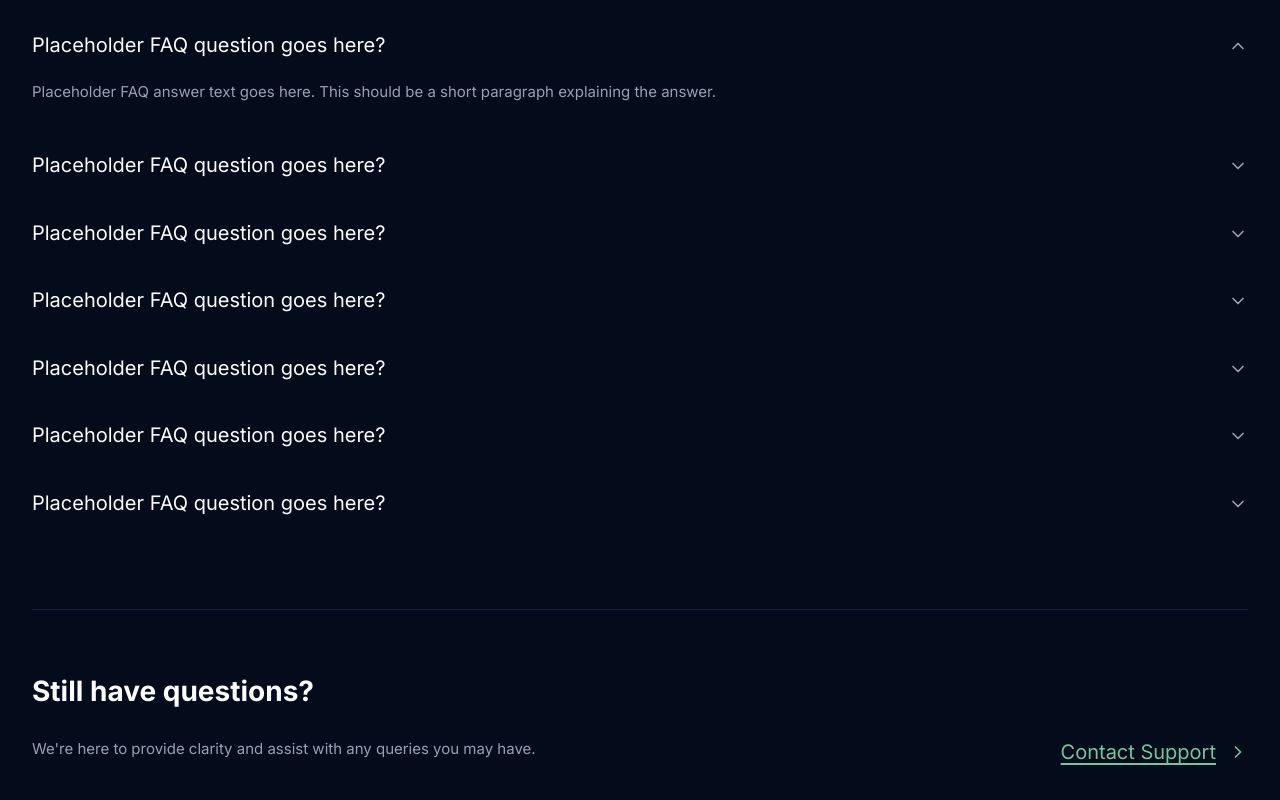
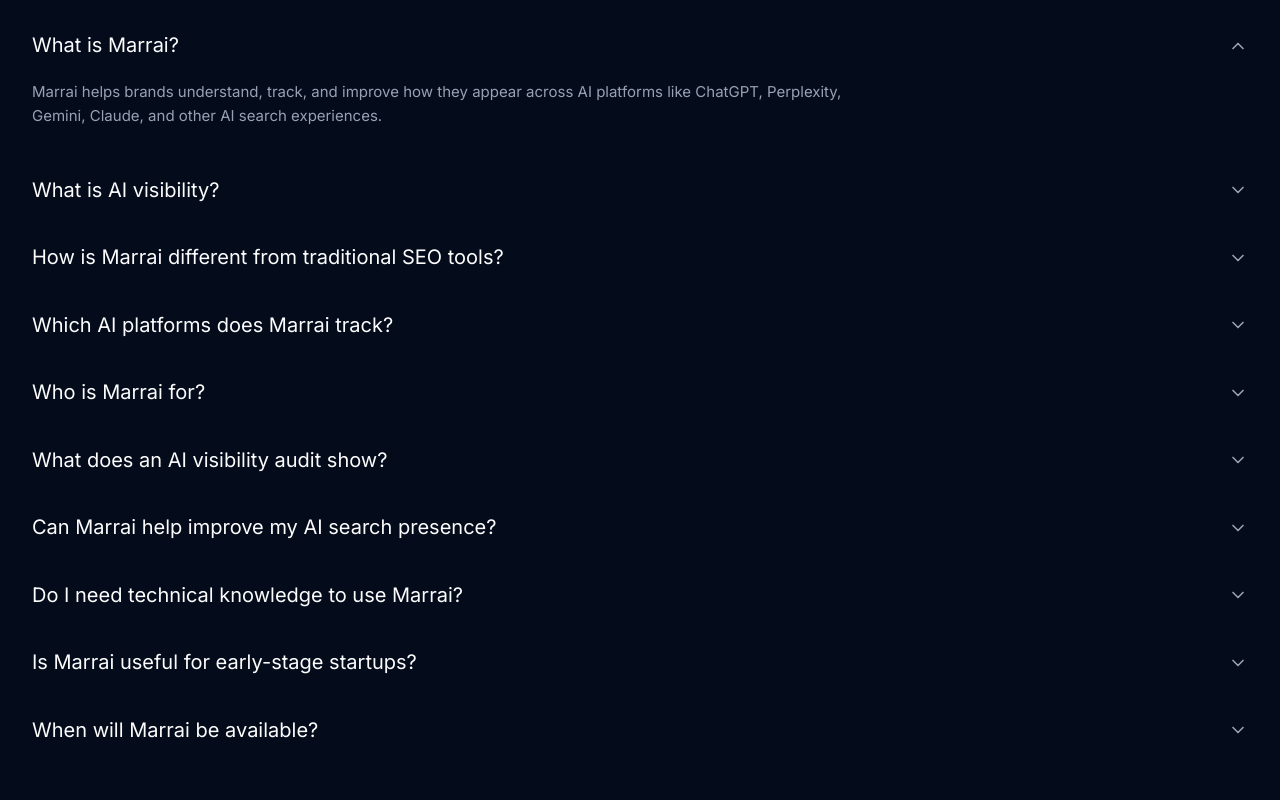
Before and after one commit to whyismeleige/marrai-web, a Next.js app: page / in a window 1280 px wide. Shown: the part 5120-5920 px from the top of the page. Built offline with nearby package versions, Linux system fonts and the light colour scheme.

Commit message:
feat(marketing): add proper faq questions and answers

```diff
--- a/src/constants/faq.ts
+++ b/src/constants/faq.ts
@@ -7,11 +7,11 @@
 export const faqSectionCopy = {
   heading: "Frequently Asked Questions",
   description:
-    "Find out all the essential details about our platform and how it can serve your needs.",
+    "Everything you need to know about Marrai, AI visibility, and how brands can grow across AI search platforms.",
   support: {
     heading: "Still have questions?",
     description:
-      "We're here to provide clarity and assist with any queries you may have.",
+      "Need help understanding your AI visibility or how Marrai fits your brand?",
     linkLabel: "Contact Support",
     href: "#cta",
   },
@@ -20,38 +20,62 @@
 export const faqItems = [
   {
     id: "faq-1",
-    question: "Placeholder FAQ question goes here?",
+    question: "What is Marrai?",
     answer:
-      "Placeholder FAQ answer text goes here. This should be a short paragraph explaining the answer.",
+      "Marrai helps brands understand, track, and improve how they appear across AI platforms like ChatGPT, Perplexity, Gemini, Claude, and other AI search experiences.",
   },
   {
     id: "faq-2",
-    question: "Placeholder FAQ question goes here?",
-    answer: "Placeholder FAQ answer text goes here.",
+    question: "What is AI visibility?",
+    answer:
+      "AI visibility is how often and how accurately your brand appears when people ask AI tools questions related to your industry, products, or competitors.",
   },
   {
     id: "faq-3",
-    question: "Placeholder FAQ question goes here?",
-    answer: "Placeholder FAQ answer text goes here.",
+    question: "How is Marrai different from traditional SEO tools?",
+    answer:
+      "Traditional SEO focuses on search engines and rankings. Marrai focuses on AI answers, citations, brand mentions, competitor visibility, and how AI platforms understand your brand.",
   },
   {
     id: "faq-4",
-    question: "Placeholder FAQ question goes here?",
-    answer: "Placeholder FAQ answer text goes here.",
+    question: "Which AI platforms does Marrai track?",
+    answer:
+      "Marrai is built to track visibility across major AI platforms including ChatGPT, Perplexity, Gemini, Claude, Copilot, Grok, DeepSeek, and more as the ecosystem evolves.",
   },
   {
     id: "faq-5",
-    question: "Placeholder FAQ question goes here?",
-    answer: "Placeholder FAQ answer text goes here.",
+    question: "Who is Marrai for?",
+    answer:
+      "Marrai is for founders, marketers, SEO teams, agencies, and brands that want to stay visible as users shift from traditional search to AI-powered discovery.",
   },
   {
     id: "faq-6",
-    question: "Placeholder FAQ question goes here?",
-    answer: "Placeholder FAQ answer text goes here.",
+    question: "What does an AI visibility audit show?",
+    answer:
+      "It shows where your brand appears, where competitors are mentioned instead, which sources AI tools cite, and what gaps are stopping your brand from being recommended.",
   },
   {
     id: "faq-7",
-    question: "Placeholder FAQ question goes here?",
-    answer: "Placeholder FAQ answer text goes here.",
+    question: "Can Marrai help improve my AI search presence?",
+    answer:
+      "Yes. Marrai helps identify content gaps, citation opportunities, competitor advantages, and optimization actions that can improve how AI platforms understand and mention your brand.",
+  },
+  {
+    id: "faq-8",
+    question: "Do I need technical knowledge to use Marrai?",
+    answer:
+      "No. Marrai is designed to make AI visibility simple, with clear reports, scores, insights, and recommended actions your team can understand and use.",
+  },
+  {
+    id: "faq-9",
+    question: "Is Marrai useful for early-stage startups?",
+    answer:
+      "Yes. Startups can use Marrai to understand how AI platforms describe their category, find early visibility opportunities, and build authority before competitors dominate AI answers.",
+  },
+  {
+    id: "faq-10",
+    question: "When will Marrai be available?",
+    answer:
+      "Marrai is currently being built. You can join the waitlist to get early access, product updates, and priority access to AI visibility audits.",
   },
 ] as const satisfies readonly FaqItem[]
```
